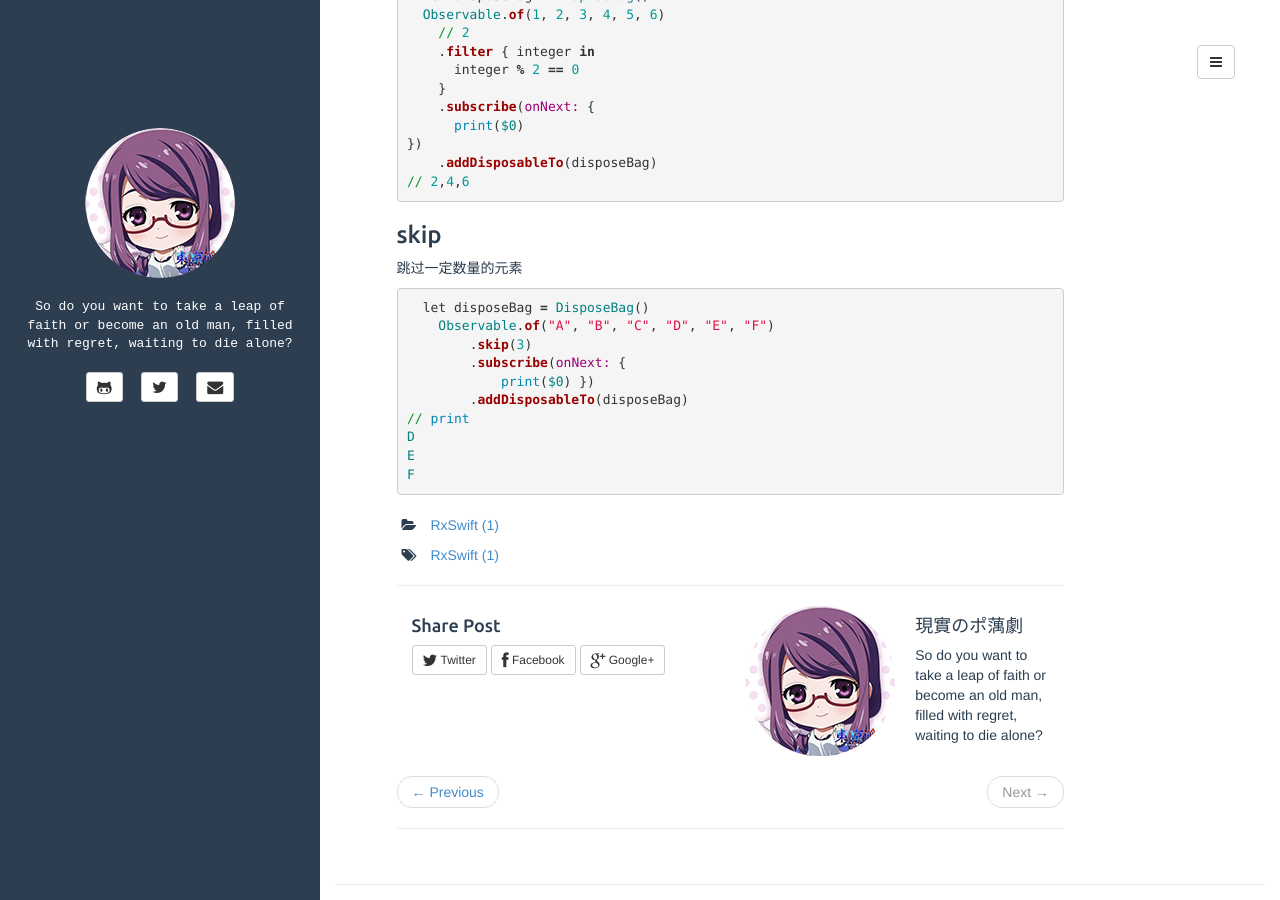
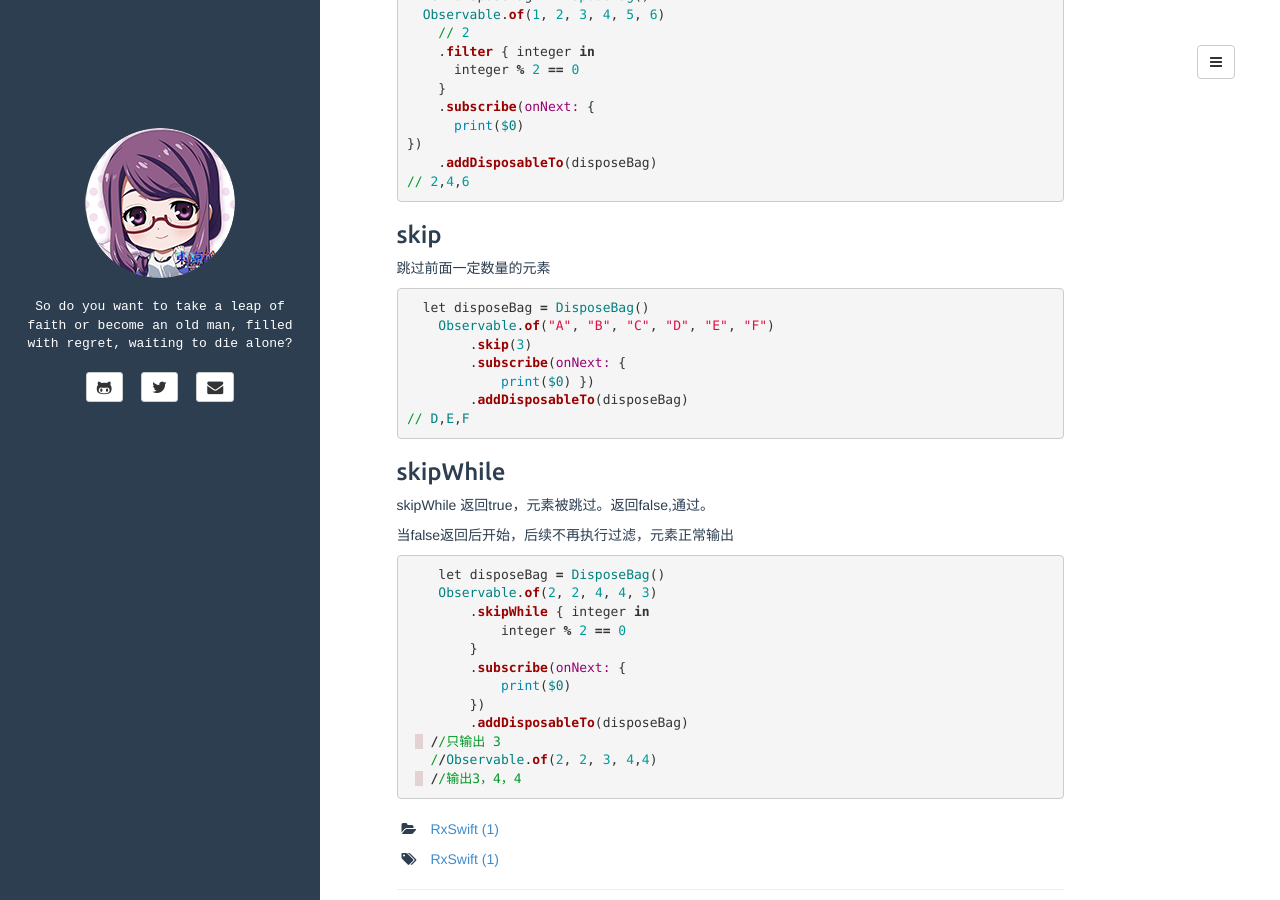
Before and after one commit to plusyu/plusyu.github.io, a Jekyll site: the page built from _posts/2017-07-13-RxSwift .md, in a window 1280 px wide and 900 px high, scrolled down 1164 px. Built offline with Jekyll 4.4.1, drawn with Linux system fonts in a browser that asks for light colours.

Commit message:
Update 2017-07-13-RxSwift .md

```diff
--- a/_posts/2017-07-13-RxSwift .md
+++ b/_posts/2017-07-13-RxSwift .md
@@ -77,7 +77,7 @@ let strikes = PublishSubject<String>()
 {% endhighlight %}
 
 <h3>skip</h3>
-<p>跳过一定数量的元素</p>
+<p>跳过前面一定数量的元素</p>
 
 {% highlight ruby %}
 
@@ -87,9 +87,27 @@ let strikes = PublishSubject<String>()
         .subscribe(onNext: {
             print($0) })
         .addDisposableTo(disposeBag)
-// print
-D
-E
-F
+// D,E,F
 
 {% endhighlight %}
+
+<h3>skipWhile</h3>
+<p>skipWhile 返回true，元素被跳过。返回false,通过。</p>
+<p>当false返回后开始，后续不再执行过滤，元素正常输出</p>
+
+{% highlight ruby %}
+
+    let disposeBag = DisposeBag()
+    Observable.of(2, 2, 4, 4, 3)
+        .skipWhile { integer in
+            integer % 2 == 0
+        }
+        .subscribe(onNext: {
+            print($0)
+        })
+        .addDisposableTo(disposeBag)
+   //只输出 3
+   //Observable.of(2, 2, 3, 4,4)
+   //输出3，4，4
+
+{% endhighlight %}
```
